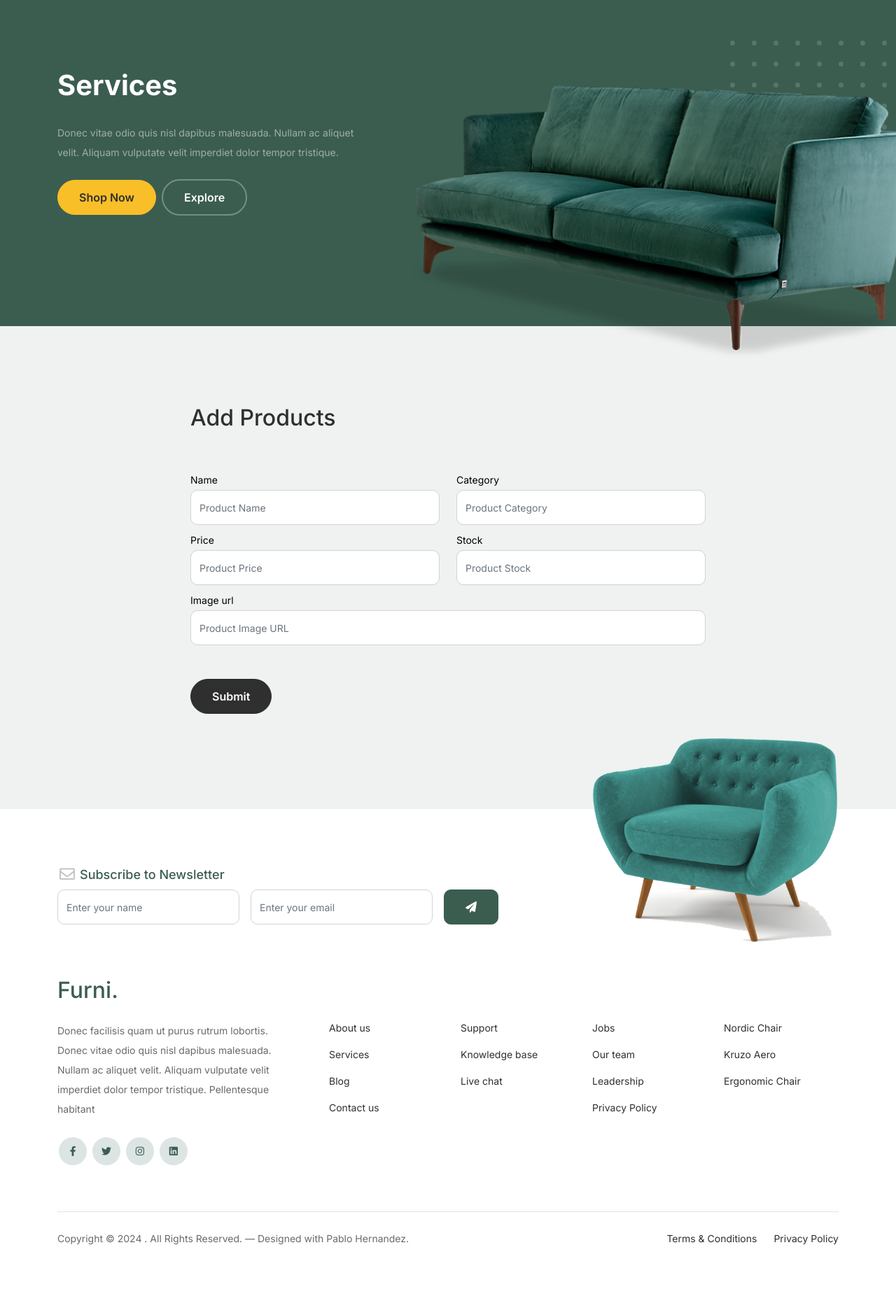
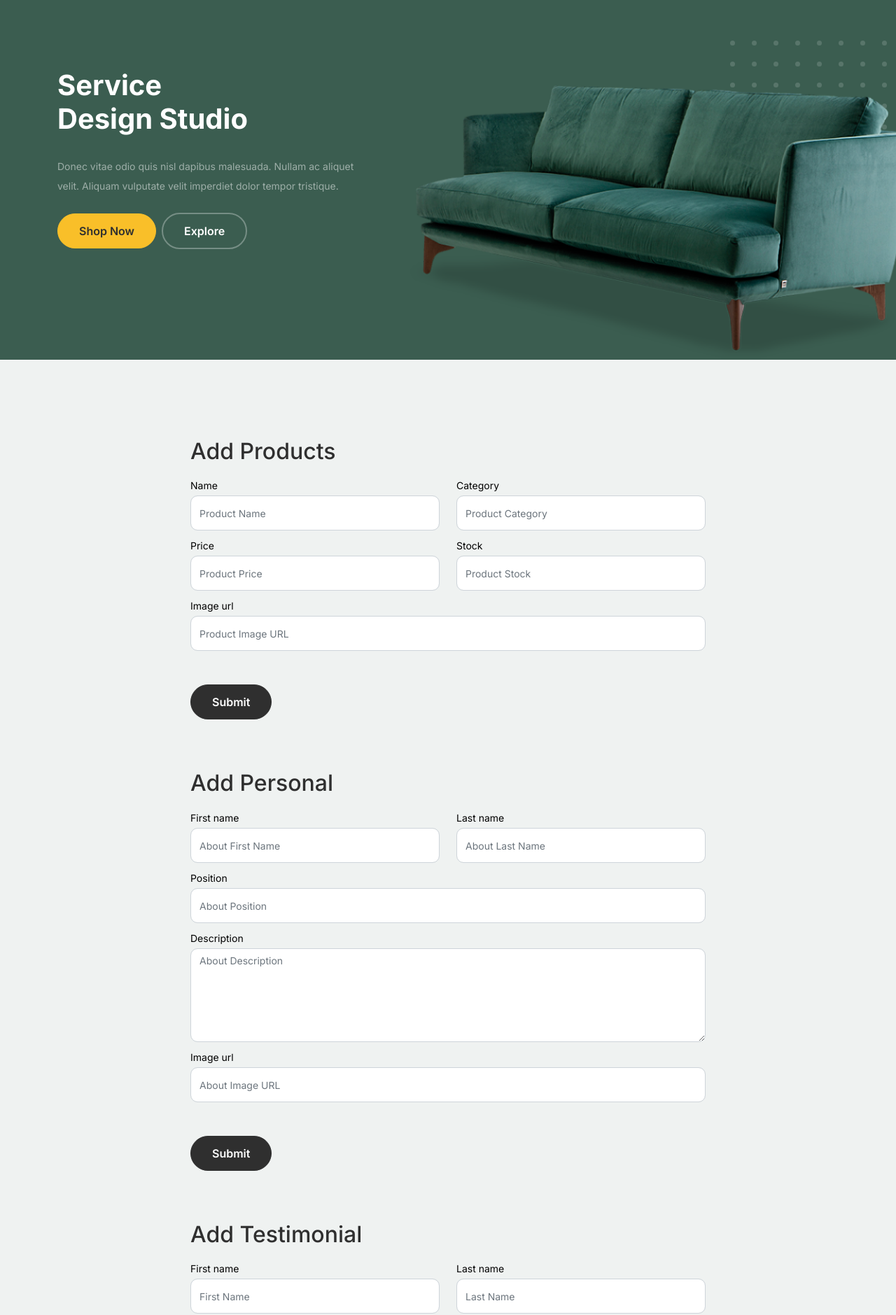
Before and after one commit to Pablo220288/django-coder, a Django app: page /service/ in a window 1280 px wide; the page is wider, and only the part inside the window is pictured. Shown: the part 84-1963 px from the top of that part at 70% size. Before the commit the page ends 1862 px from the top of that part, so only its background shows below. Run offline with Django 5.2, Linux system fonts and the light colour scheme; some libraries are stand-ins or nearby versions.

Commit message:
Add Forms About and Testimonial

```diff
--- a/models/forms.py
+++ b/models/forms.py
@@ -1,8 +1,9 @@
 from django import forms
 
-from .models import Product
+from .models import About, Product, Testimonial
 
 # Form Products
+
 
 class ProductForm(forms.ModelForm):
 
@@ -51,3 +52,104 @@ class ProductForm(forms.ModelForm):
                 }
             ),
         }
+
+
+class AboutForm(forms.ModelForm):
+
+    class Meta:
+        model = About
+        fields = "__all__"
+        widgets = {
+            "first_name": forms.TextInput(
+                attrs={
+                    "class": "form-control",
+                    "id": "first_name",
+                    "name": "first_name",
+                    "placeholder": "About First Name",
+                }
+            ),
+            "last_name": forms.TextInput(
+                attrs={
+                    "class": "form-control",
+                    "id": "last_name",
+                    "name": "last_name",
+                    "placeholder": "About Last Name",
+                }
+            ),
+            "position": forms.TextInput(
+                attrs={
+                    "class": "form-control",
+                    "id": "position",
+                    "name": "position",
+                    "placeholder": "About Position",
+                }
+            ),
+            "description": forms.Textarea(
+                attrs={
+                    "class": "form-control",
+                    "cols": "30",
+                    "rows": "5",
+                    "id": "description",
+                    "name": "description",
+                    "placeholder": "About Description",
+                }
+            ),
+            "image_url": forms.TextInput(
+                attrs={
+                    "class": "form-control",
+                    "id": "image_url",
+                    "name": "image_url",
+                    "placeholder": "About Image URL",
+                }
+            ),
+        }
+
+class TestimonialForm(forms.ModelForm):
+
+    class Meta:
+        model = Testimonial
+        fields = "__all__"
+        widgets = {
+            "first_name": forms.TextInput(
+                attrs={
+                    "class": "form-control",
+                    "id": "first_name",
+                    "name": "first_name",
+                    "placeholder": "First Name",
+                }
+            ),
+            "last_name": forms.TextInput(
+                attrs={
+                    "class": "form-control",
+                    "id": "last_name",
+                    "name": "last_name",
+                    "placeholder": "Last Name",
+                }
+            ),
+            "position": forms.TextInput(
+                attrs={
+                    "class": "form-control",
+                    "id": "position",
+                    "name": "position",
+                    "placeholder": "Position",
+                }
+            ),
+            "testimonial": forms.Textarea(
+                attrs={
+                    "class": "form-control",
+                    "cols": "30",
+                    "rows": "5",
+                    "id": "testimonial",
+                    "name": "testimonial",
+                    "placeholder": "Testimonial",
+                }
+            ),
+            "image_url": forms.TextInput(
+                attrs={
+                    "class": "form-control",
+                    "id": "image_url",
+                    "name": "image_url",
+                    "placeholder": "About Image URL",
+                }
+            ),
+        }
--- a/models/static/css/style.css
+++ b/models/static/css/style.css
@@ -11,6 +11,7 @@ body {
   color: #6a6a6a;
   font-size: 14px;
   background-color: #eff2f1;
+  overflow-x: hidden;
 }
 
 a {
--- a/models/templates/blog.html
+++ b/models/templates/blog.html
@@ -25,7 +25,7 @@
 <div class="row justify-content-between">
 	<div class="col-lg-5">
 		<div class="intro-excerpt">
-			<h1>Blog</h1>
+			<h1>Blog <br/><span clsas="d-block">Design Studio</span></h1>
 			<p class="mb-4">Donec vitae odio quis nisl dapibus malesuada. Nullam ac aliquet velit. Aliquam vulputate velit imperdiet dolor tempor tristique.</p>
 			<p><a href="" class="btn btn-secondary me-2">Shop Now</a><a href="#" class="btn btn-white-outline">Explore</a></p>
 		</div>
--- a/models/templates/contact.html
+++ b/models/templates/contact.html
@@ -24,7 +24,7 @@
 <div class="row justify-content-between">
 	<div class="col-lg-5">
 		<div class="intro-excerpt">
-			<h1>Contact Us</h1>
+			<h1>Contact Us <br/><span clsas="d-block">Design Studio</span></h1>
 			<p class="mb-4">Donec vitae odio quis nisl dapibus malesuada. Nullam ac aliquet velit. Aliquam vulputate velit imperdiet dolor tempor tristique.</p>
 			<p><a href="" class="btn btn-secondary me-2">Shop Now</a><a href="#" class="btn btn-white-outline">Explore</a></p>
 		</div>
--- a/models/templates/services.html
+++ b/models/templates/services.html
@@ -25,7 +25,7 @@
 <div class="row justify-content-between">
 	<div class="col-lg-5">
 		<div class="intro-excerpt">
-			<h1>Services</h1>
+			<h1>Service <br/><span clsas="d-block">Design Studio</span></h1>
 			<p class="mb-4">Donec vitae odio quis nisl dapibus malesuada. Nullam ac aliquet velit. Aliquam vulputate velit imperdiet dolor tempor tristique.</p>
 			<p><a href="" class="btn btn-secondary me-2">Shop Now</a><a href="#" class="btn btn-white-outline">Explore</a></p>
 		</div>
@@ -45,26 +45,26 @@
 	  	<div class="block">
 				<div class="row justify-content-center">
 				  <div class="col-md-8 col-lg-8 pb-4">
-					  <div class="row mb-5">
+					  <div class="row mb-2">
               <h2 class="section-title">Add Products</h2>
 					  </div>
             <form method="post">
               {% csrf_token %}
+              <input class="d-none" type="text" name="type" value="Product" />
               <div class="row mb-2">
                 <div class="col-6">
                   <div class="form-group">
                     <div class="form-group">
-                      <label class="text-black" for={{form.name.id_for_label}}>{{form.name.label}}</label>
-                      {{form.name}}
-                      {{form.name.errors}}
+                      <label class="text-black" for={{form.name.id_for_label}}>{{formProduct.name.label}}</label>
+                      {{formProduct.name}}
                     </div>
                   </div>
                 </div>
                 <div class="col-6">
                   <div class="form-group">
                     <div class="form-group">
-                      <label class="text-black" for={{form.category.id_for_label}}>{{form.category.label}}</label>
-                      {{form.category}}
+                      <label class="text-black" for={{form.category.id_for_label}}>{{formProduct.category.label}}</label>
+                      {{formProduct.category}}
                     </div>
                   </div>
                 </div>
@@ -73,30 +73,112 @@
                 <div class="col-6">
                   <div class="form-group">
                     <div class="form-group">
-                      <label class="text-black" for={{form.price.id_for_label}}>{{form.price.label}}</label>
-                      {{form.price}}
+                      <label class="text-black" for={{form.price.id_for_label}}>{{formProduct.price.label}}</label>
+                      {{formProduct.price}}
                     </div>
                   </div>
                 </div>
                 <div class="col-6">
                   <div class="form-group">
                     <div class="form-group">
-                      <label class="text-black" for={{form.stock.id_for_label}}>{{form.stock.label}}</label>
-                      {{form.stock}}
+                      <label class="text-black" for={{form.stock.id_for_label}}>{{formProduct.stock.label}}</label>
+                      {{formProduct.stock}}
                     </div>
                   </div>
                 </div>
               </div>
               <div class="form-group mb-5">
-                <label class="text-black" for={{form.image_url.id_for_label}}>{{form.image_url.label}}</label>
-                {{form.image_url}}
-                {{form.image_url.help_text}}
+                <label class="text-black" for={{form.image_url.id_for_label}}>{{formProduct.image_url.label}}</label>
+                {{formProduct.image_url}}
 					    </div>
 					    <input type="submit" class="btn btn-primary-hover-outline" value="Submit" />
             </form>
 				  </div>
 				</div>
-			  </div>
+        <div class="row justify-content-center mt-5">
+				  <div class="col-md-8 col-lg-8 pb-4">
+					  <div class="row mb-2">
+              <h2 class="section-title">Add Personal</h2>
+					  </div>
+            <form method="post">
+              {% csrf_token %}
+              <input class="d-none" type="text" name="type" value="About" />
+              <div class="row mb-2">
+                <div class="col-6">
+                  <div class="form-group">
+                    <div class="form-group">
+                      <label class="text-black" for={{form.name.id_for_label}}>{{formAbout.first_name.label}}</label>
+                      {{formAbout.first_name}}
+                    </div>
+                  </div>
+                </div>
+                <div class="col-6">
+                  <div class="form-group">
+                    <div class="form-group">
+                      <label class="text-black" for={{form.category.id_for_label}}>{{formAbout.last_name.label}}</label>
+                      {{formAbout.last_name}}
+                    </div>
+                  </div>
+                </div>
+              </div>
+              <div class="form-group mb-2">
+                <label class="text-black" for={{form.image_url.id_for_label}}>{{formAbout.position.label}}</label>
+                {{formAbout.position}}
+					    </div>
+              <div class="form-group mb-2">
+                <label class="text-black" for={{form.image_url.id_for_label}}>{{formAbout.description.label}}</label>
+                {{formAbout.description}}
+                </div>
+              <div class="form-group mb-5">
+                <label class="text-black" for={{form.image_url.id_for_label}}>{{formAbout.image_url.label}}</label>
+                {{formAbout.image_url}}
+					    </div>
+					    <input type="submit" class="btn btn-primary-hover-outline" value="Submit" />
+            </form>
+				  </div>
+				</div>
+        <div class="row justify-content-center mt-5">
+				  <div class="col-md-8 col-lg-8 pb-4">
+					  <div class="row mb-2">
+              <h2 class="section-title">Add Testimonial</h2>
+					  </div>
+            <form method="post">
+              {% csrf_token %}
+              <input class="d-none" type="text" name="type" value="Testimonial" />
+              <div class="row mb-2">
+                <div class="col-6">
+                  <div class="form-group">
+                    <div class="form-group">
+                      <label class="text-black" for={{form.name.id_for_label}}>{{formTestimonial.first_name.label}}</label>
+                      {{formTestimonial.first_name}}
+                    </div>
+                  </div>
+                </div>
+                <div class="col-6">
+                  <div class="form-group">
+                    <div class="form-group">
+                      <label class="text-black" for={{form.category.id_for_label}}>{{formTestimonial.last_name.label}}</label>
+                      {{formTestimonial.last_name}}
+                    </div>
+                  </div>
+                </div>
+              </div>
+              <div class="form-group mb-2">
+                <label class="text-black" for={{form.image_url.id_for_label}}>{{formTestimonial.position.label}}</label>
+                {{formTestimonial.position}}
+					    </div>
+              <div class="form-group mb-2">
+                <label class="text-black" for={{form.image_url.id_for_label}}>{{formTestimonial.testimonial.label}}</label>
+                {{formTestimonial.testimonial}}
+                </div>
+              <div class="form-group mb-5">
+                <label class="text-black" for={{form.image_url.id_for_label}}>{{formTestimonial.image_url.label}}</label>
+                {{formTestimonial.image_url}}
+					    </div>
+					    <input type="submit" class="btn btn-primary-hover-outline" value="Submit" />
+            </form>
+				  </div>
+				</div>
 			</div>
 	  </div>
 	</div>
--- a/models/templates/shop.html
+++ b/models/templates/shop.html
@@ -24,7 +24,7 @@
 	<div class="row justify-content-between">
 	  <div class="col-lg-5">
 	    <div class="intro-excerpt">
-	      <h1><span clsas="d-block">Nordic Chair</span></h1>
+			<h1>Shop <br/><span clsas="d-block">Design Studio</span></h1>
 	      	<p class="mb-4">
 	      	  Donec vitae odio quis nisl dapibus malesuada. Nullam ac aliquet velit.
 	      	  Aliquam vulputate velit imperdiet dolor tempor tristique.
@@ -37,7 +37,7 @@
 	  </div>
 	  <div class="col-lg-7">
 	    <div class="hero-img-wrap">
-	      <img src="{% static 'images/product-1.png' %}" class="img-fluid" />
+	      <img src="{% static 'images/product-5.png' %}" class="img-fluid" />
 	    </div>
 	  </div>
 	</div>
--- a/models/views.py
+++ b/models/views.py
@@ -1,7 +1,7 @@
 from django.contrib import messages
 from django.shortcuts import render
 
-from .forms import ProductForm
+from .forms import AboutForm, ProductForm, TestimonialForm
 from .models import About, Product, Testimonial
 
 # Create your views here.
@@ -31,7 +31,7 @@ def about(request):
 
 
 def service(request):
-    if request.method == "POST":
+    if request.method == "POST" and request.POST.get("type") == "Product":
         form = ProductForm(request.POST)
         if form.is_valid():
             name = form.cleaned_data.get("name")
@@ -51,10 +51,72 @@ def service(request):
             )
             context = {"products": Product.objects.all()}
             return render(request, "shop.html", context)
+    elif request.method == "POST" and request.POST.get("type") == "About":
+        form = AboutForm(request.POST)
+        if form.is_valid():
+            first_name = form.cleaned_data.get("first_name")
+            last_name = form.cleaned_data.get("last_name")
+            position = form.cleaned_data.get("position")
+            description = form.cleaned_data.get("description")
+            image = form.cleaned_data.get("image_url")
+
+            newAbout = About(
+                first_name=first_name,
+                last_name=last_name,
+                position=position,
+                description=description,
+                image_url=image,
+            )
+            newAbout.save()
+            messages.add_message(
+                request=request,
+                level=messages.SUCCESS,
+                message="Personal added successfully",
+            )
+            team = About.objects.all()
+            testimonial = Testimonial.objects.all()
+            context = {"teams": team, "testimonials": testimonial}
+            return render(request, "about.html", context)
+    elif request.method == "POST" and request.POST.get("type") == "Testimonial":
+        form = TestimonialForm(request.POST)
+        if form.is_valid():
+            first_name = form.cleaned_data.get("first_name")
+            last_name = form.cleaned_data.get("last_name")
+            position = form.cleaned_data.get("position")
+            testimonial = form.cleaned_data.get("testimonial")
+            image = form.cleaned_data.get("image_url")
+
+            newTestimonial = Testimonial(
+                first_name=first_name,
+                last_name=last_name,
+                position=position,
+                testimonial=testimonial,
+                image_url=image,
+            )
+            newTestimonial.save()
+            messages.add_message(
+                request=request,
+                level=messages.SUCCESS,
+                message="Testimonial added successfully",
+            )
+            team = About.objects.all()
+            testimonial = Testimonial.objects.all()
+            context = {"teams": team, "testimonials": testimonial}
+            return render(request, "about.html", context)
     else:
-        form = ProductForm()
+        formProduct = ProductForm()
+        formAbout = AboutForm()
+        formTestimonial = TestimonialForm()
 
-    return render(request, "services.html", {"form": form})
+    return render(
+        request,
+        "services.html",
+        {
+            "formProduct": formProduct,
+            "formAbout": formAbout,
+            "formTestimonial": formTestimonial,
+        },
+    )
 
 
 def blog(request):
```
Also changed, not shown: models/templates/about.html (+10 -1 lines), djangocoder.db, models/static/images/product-7.png (added), models/static/images/product-8.png (added). Lines whose indentation alone changed are shown as unchanged.
